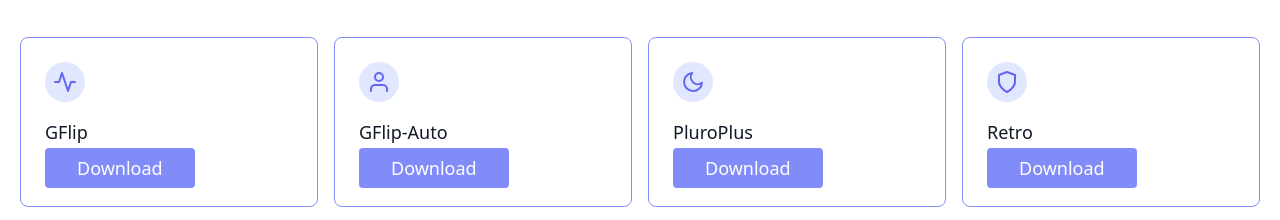
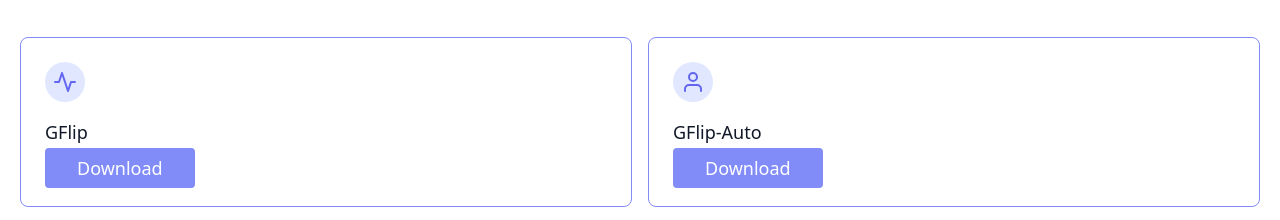
Before and after one commit to PlusAds/plusvpn, a plain HTML site: page index.html in a window 1280 px wide. Shown: the part 201-421 px from the top of the page. Drawn offline with nearby package versions, Linux system fonts and the light colour scheme.

Commit message:
Update index.html

```diff
--- a/index.html
+++ b/index.html
@@ -40,7 +40,7 @@
         <p class="lg:w-1/2 w-full leading-relaxed text-gray-500">Apps Developed By Plus Ads Team.</p>
       </div>
       <div class="flex flex-wrap -m-2">
-        <div class="xl:w-1/4 md:w-1/2 p-2">
+        <div class="xl:w-1/2 md:w-1/2 p-2">
           <div class="border border-indigo-400 p-6 rounded-lg">
             <div class="w-10 h-10 inline-flex items-center justify-center rounded-full bg-indigo-100 text-indigo-500 mb-4">
               <svg fill="none" stroke="currentColor" stroke-linecap="round" stroke-linejoin="round" stroke-width="2" class="w-6 h-6" viewBox="0 0 24 24">
@@ -50,21 +50,10 @@
             <h2 class="text-lg text-gray-900 font-medium title-font mb-2">GFlip</h2>
             <a href="https://www.googleapis.com/drive/v3/files/1wIyAPbYijTd0Cf9p7ItnNUSUeNfU_fb1?alt=media&key=AIzaSyAJlU4IvmOnVD_xOYlIbv_i7t3Brw-mDWs"  class="text-white bg-indigo-400 border-0 py-2 px-8 focus:outline-none hover:bg-indigo-500 rounded text-lg" > Download </a>
 
-
-
-
-
-
-
-
-
-
-
-
           </div>
         </div>
 
-        <div class="xl:w-1/4 md:w-1/2 p-2">
+        <div class="xl:w-1/2 md:w-1/2 p-2">
           <div class="border border-indigo-400 p-6 rounded-lg">
             <div class="w-10 h-10 inline-flex items-center justify-center rounded-full bg-indigo-100 text-indigo-500 mb-4">
               <svg fill="none" stroke="currentColor" stroke-linecap="round" stroke-linejoin="round" stroke-width="2" class="w-6 h-6" viewBox="0 0 24 24">
@@ -75,21 +64,10 @@
             <h2 class="text-lg text-gray-900 font-medium title-font mb-2">GFlip-Auto</h2>
             <a href="https://www.googleapis.com/drive/v3/files/1gktnFvpdgrt33KyKqKPlljsNbtJpf5sP?alt=media&key=AIzaSyAJlU4IvmOnVD_xOYlIbv_i7t3Brw-mDWs"  class="text-white bg-indigo-400 border-0 py-2 px-8 focus:outline-none hover:bg-indigo-500 rounded text-lg" > Download </a>
 
-
-
-
-
-
-
-
-
-
-
-
           </div>
         </div>
 
-        <div class="xl:w-1/4 md:w-1/2 p-2">
+        <div class="xl:w-1/2 md:w-1/2 p-2">
           <div class="border border-indigo-400 p-6 rounded-lg">
             <div class="w-10 h-10 inline-flex items-center justify-center rounded-full bg-indigo-100 text-indigo-500 mb-4">
               <svg fill="none" stroke="currentColor" stroke-linecap="round" stroke-linejoin="round" stroke-width="2" class="w-6 h-6" viewBox="0 0 24 24">
@@ -99,20 +77,9 @@
             <h2 class="text-lg text-gray-900 font-medium title-font mb-2">PluroPlus</h2>
             <a href="https://www.googleapis.com/drive/v3/files/1tHwhWf2IcN7wm2oTaVgzVw3IiFhnUz0U?alt=media&key=AIzaSyAJlU4IvmOnVD_xOYlIbv_i7t3Brw-mDWs"  class="text-white bg-indigo-400 border-0 py-2 px-8 focus:outline-none hover:bg-indigo-500 rounded text-lg" > Download </a>
 
-
-
-
-
-
-
-
-
-
-
-
           </div>
         </div>
-        <div class="xl:w-1/4 md:w-1/2 p-2">
+        <div class="xl:w-1/2 md:w-1/2 p-2">
           <div class="border border-indigo-400 p-6 rounded-lg">
             <div class="w-10 h-10 inline-flex items-center justify-center rounded-full bg-indigo-100 text-indigo-500 mb-4">
               <svg fill="none" stroke="currentColor" stroke-linecap="round" stroke-linejoin="round" stroke-width="2" class="w-6 h-6" viewBox="0 0 24 24">
@@ -121,17 +88,6 @@
             </div>
             <h2 class="text-lg text-gray-900 font-medium title-font mb-2">Retro</h2>
             <a href="https://www.googleapis.com/drive/v3/files/1lsTH8RVokQqIis7zpjjCJVnEHtadPTBG?alt=media&key=AIzaSyAJlU4IvmOnVD_xOYlIbv_i7t3Brw-mDWs"  class="text-white bg-indigo-400 border-0 py-2 px-8 focus:outline-none hover:bg-indigo-500 rounded text-lg" > Download </a>
-
-
-
-
-
-
-
-
-
-
-
 
           </div>
         </div>
```
